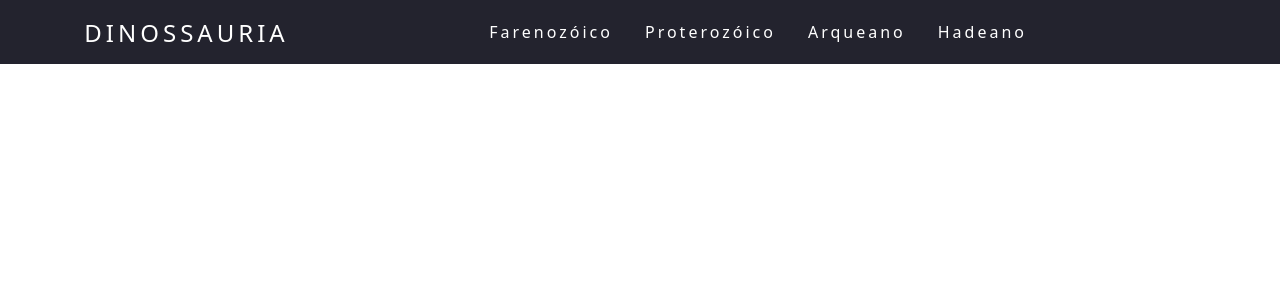
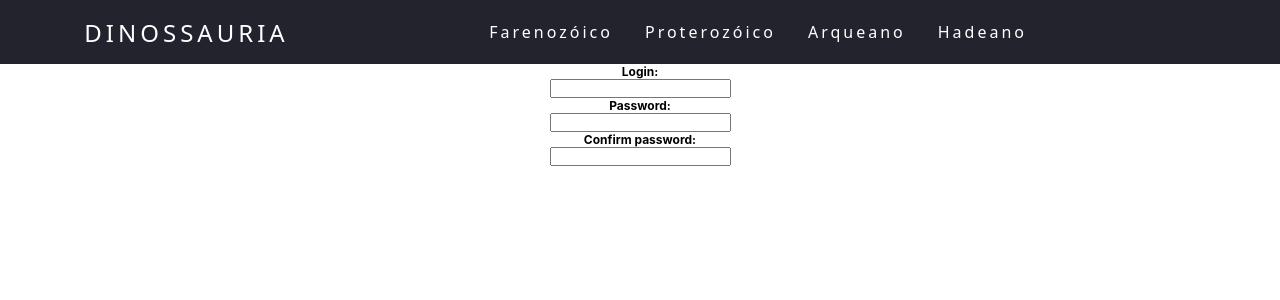
Before and after one commit to Gabaraael/DinoCard, a React (Create React App) app: page / in a window 1280 px wide. Shown: the top 300 px of the page. Built offline with nearby package versions, Linux system fonts and the light colour scheme.

Commit message:
Implementando formulário de Login

```diff
--- a/src/App.js
+++ b/src/App.js
@@ -1,14 +1,14 @@
 import './App.css';
 import Navbar from './components/navbar/Navbar';
 import Card from './components/cards/Card';
+import Register from './components/register/Register';
 function App() {
-  return (
 
 
+  return (
     <div className="App">
         <Navbar url="https://mj-gallery.com/6db24f88-7735-4b9d-8bbf-85c16e1aeeb4/grid_0.png"/>
-        {/* <Card url="https://mj-gallery.com/6db24f88-7735-4b9d-8bbf-85c16e1aeeb4/grid_0.png"/>
-        <Card url="https://mj-gallery.com/d87bf540-3bdc-4224-b75a-cfb41893b01b/grid_0.png"/>         */}
+        <Register></Register>
       <header className="App-header">
       </header>
     </div>
--- a/src/components/navbar/Navbar.js
+++ b/src/components/navbar/Navbar.js
@@ -1,28 +1,31 @@
 import style from './Navbar.module.css'
+import { useEffect, useState } from "react"
 
-function Navbar({url}){
+function Navbar({url, nome}){
+
+    const[menu, setMenu] = useState()
 
     return (
         <header>
             <nav>
                 <a className={style.logo} href='/'>Dinossauria</a>
-                <ul className={style.navList}>
+                <ul className={ menu ? style.navListActive : style.navList}>
                     <li><a href='/'>Farenozóico</a></li>
                     <li><a href='/'>Proterozóico</a></li>
                     <li><a href='/'>Arqueano</a></li>
                     <li><a href='/'>Hadeano</a></li>
                 </ul>
-                <div className={style.mobileMenu} onClick={meuevento}>
-                <div class="line1" ></div>
-                <div class="line2" ></div>
-                <div class="line3" ></div>
+                <div className={style.mobileMenu} >
+                <div className="line1" ></div>
+                <div className="line2" ></div>
+                <div className="line3" ></div>
                 </div>
              </nav>
         </header>
     )
 
-    function meuevento(){
-        console.log("meow")
-    }
+
+
+
 }
 export default Navbar
--- a/src/components/navbar/Navbar.module.css
+++ b/src/components/navbar/Navbar.module.css
@@ -1,7 +1,6 @@
 * {
   margin: 0;
   padding: 0;
-
 }
 
 a {
@@ -34,7 +33,6 @@ nav {
     display: flex;
 }
 
-
 .navList li{
     letter-spacing: 3px;
     margin-left: 32px;
@@ -44,9 +42,6 @@ nav {
     display: block;
     cursor: pointer;
 }
-
-
-
 
 @media (max-width: 999px) {
     .navList {
@@ -71,8 +66,23 @@ nav {
       background: #fff;
       margin: 8px;
     }
-}
 
-.navListActive{
-    transform: translateX(0);
-}
+
+   .navListActive {
+    position: absolute;
+    top: 8vh;
+    right: 0;
+    width: 50vh;
+    height: 92vh;
+    background-color: #23232e;
+    flex-direction: column;
+    transform: translateX(0%);
+   }
+
+   .navListActive li {
+    letter-spacing: 3px;
+    margin-left: 32px;
+    text-decoration: none;
+    list-style: none;
+   }
+   }
--- /dev/null
+++ b/src/components/register/Register.js
@@ -0,0 +1,39 @@
+import style from './Register.module.css'
+import { useState } from "react"
+
+function Register(){
+
+    const[password, setPassword] = useState("")
+    const[passwordConfirm, setPasswordConfirm] = useState("")
+    const[login, setLogin] = useState("")
+
+    return (
+      <>
+      <div className={style.form}>
+      <h2>Login: </h2>
+      <input
+      onChange={(e) => setLogin(e.target.value)}
+      value={login}
+      ></input>
+      </div>
+      <div className={style.form}>
+      <h2>Password: </h2>
+      <input
+      value={password}
+      onChange={(e) => setPassword(e.target.value)}
+      ></input>
+      </div>
+      <div className={style.form}>
+      <h2>Confirm password: </h2>
+      <input
+      value={password}
+      onChange={(e) => setPasswordConfirm(e.target.value)}
+      ></input>
+      </div>
+      </>
+    )
+
+
+
+}
+export default Register
--- /dev/null
+++ b/src/components/register/Register.module.css
@@ -0,0 +1,3 @@
+.form {
+    font-size: 1vh;
+}
```
Also changed, not shown: 1 other file (tests, documents, lock files or other folders).
